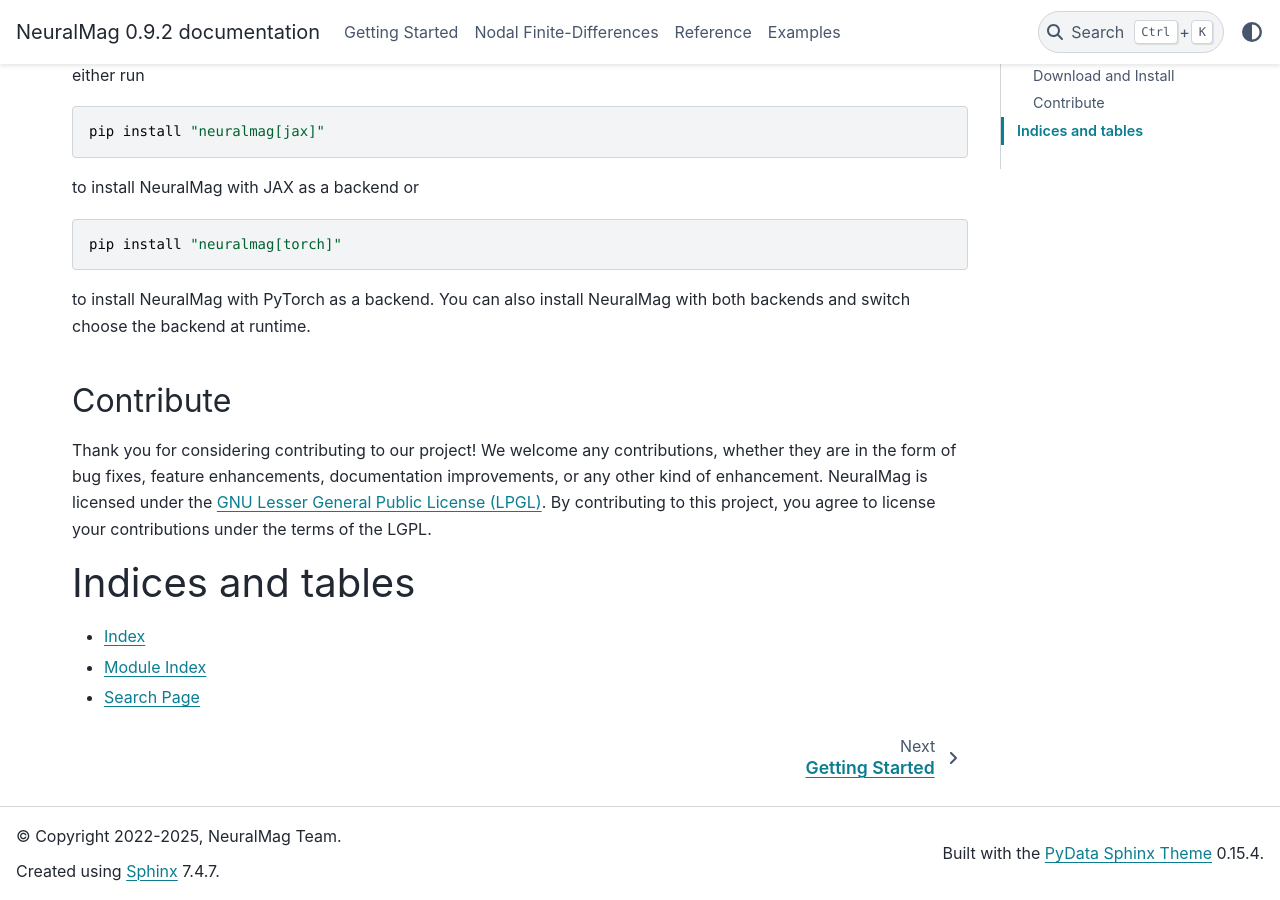
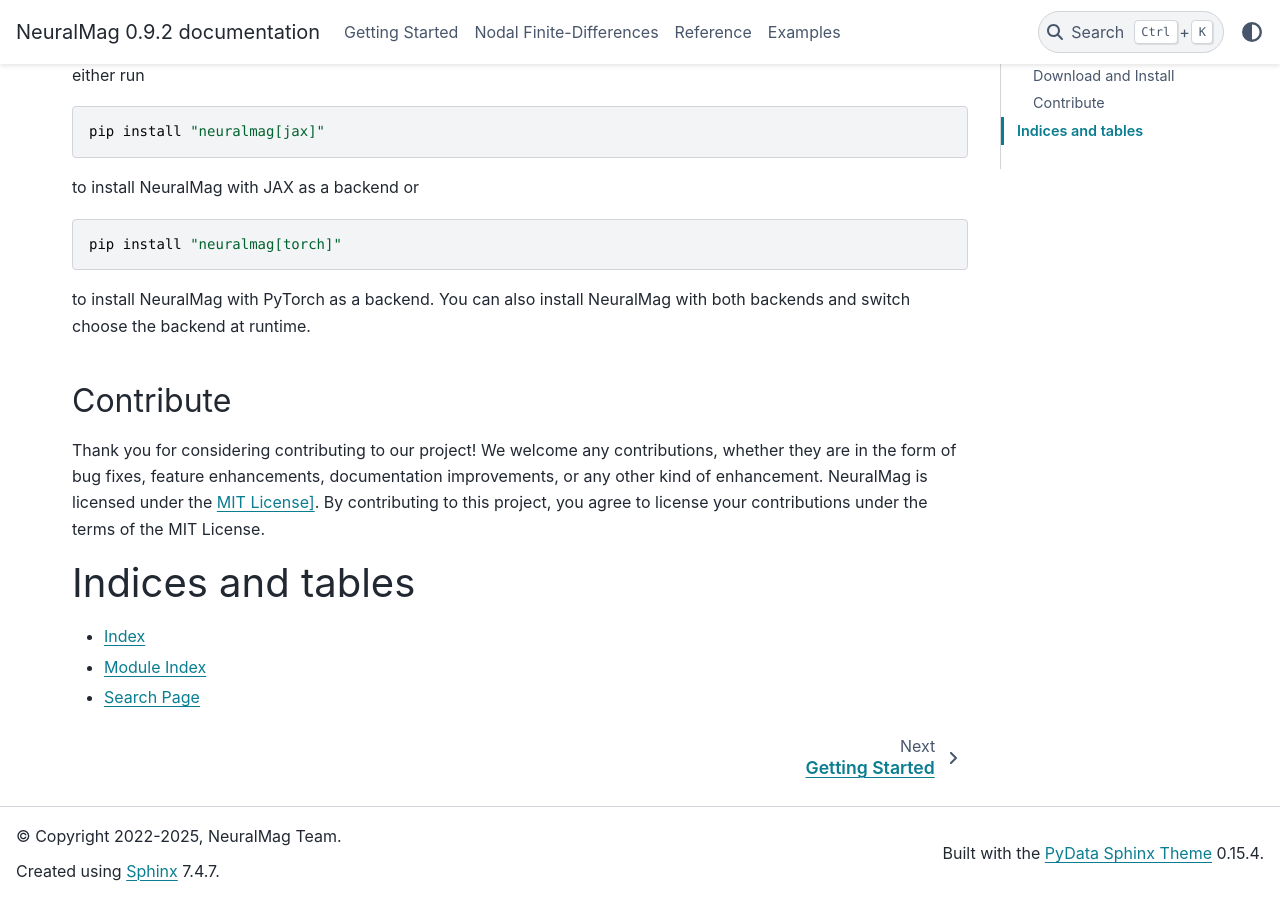
Before and after one commit to DavidLanders95/NeuralMagFork, a Sphinx documentation site: the page built from docs/index.rst, in a window 1280 px wide and 900 px high, scrolled down 769 px. Built offline with Sphinx 7.4.7 and the PyData theme 0.15.4, drawn with Linux system fonts in a browser that asks for light colours; pages that are not in the unit, such as notebooks, are missing from menus.

Commit message:
update license info in docs

```diff
--- a/docs/index.rst
+++ b/docs/index.rst
@@ -50,8 +50,8 @@
 
 Thank you for considering contributing to our project!
 We welcome any contributions, whether they are in the form of bug fixes, feature enhancements, documentation improvements, or any other kind of enhancement.
-NeuralMag is licensed under the `GNU Lesser General Public License (LPGL) <https://www.gnu.org/licenses/>`_.
-By contributing to this project, you agree to license your contributions under the terms of the LGPL.
+NeuralMag is licensed under the `MIT License] <https://opensource.org/license/MIT>`_.
+By contributing to this project, you agree to license your contributions under the terms of the MIT License.
 
 .. toctree::
    :maxdepth: 1
```
